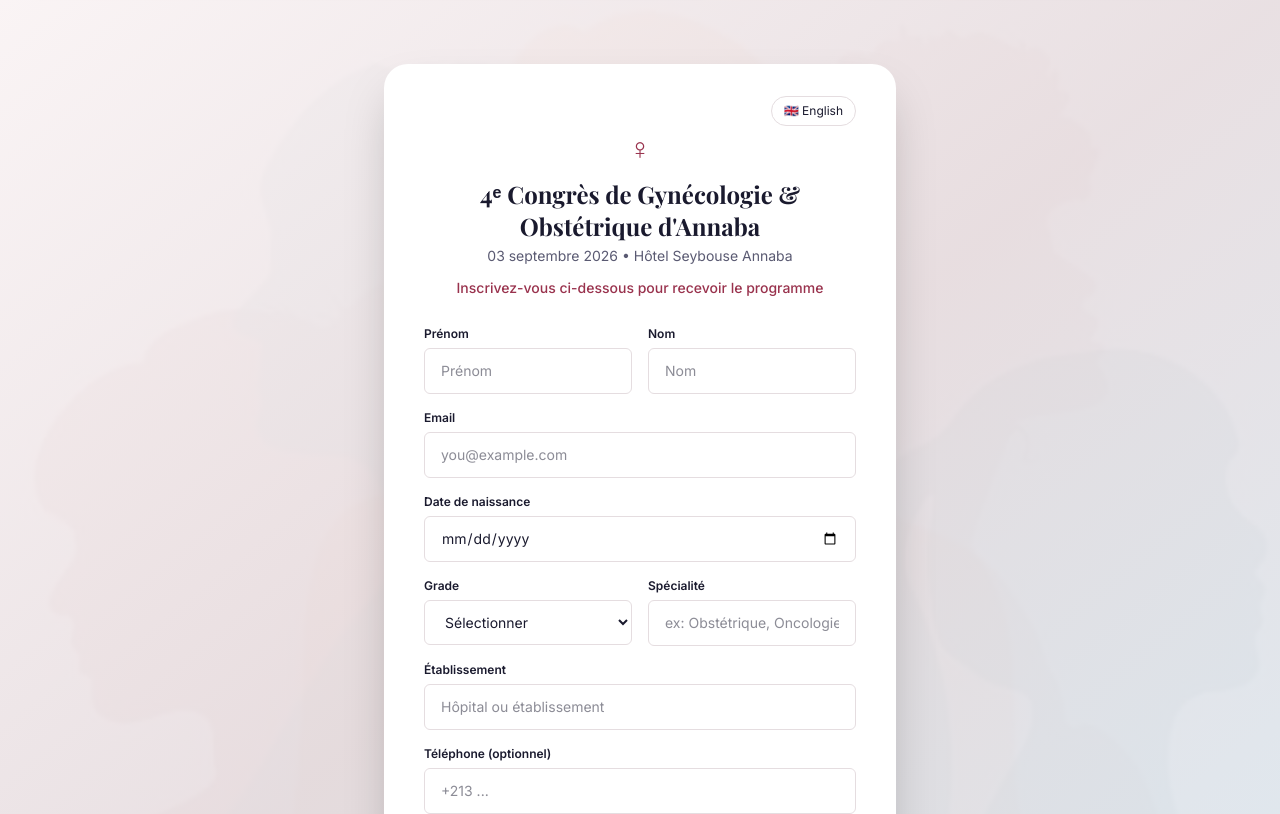
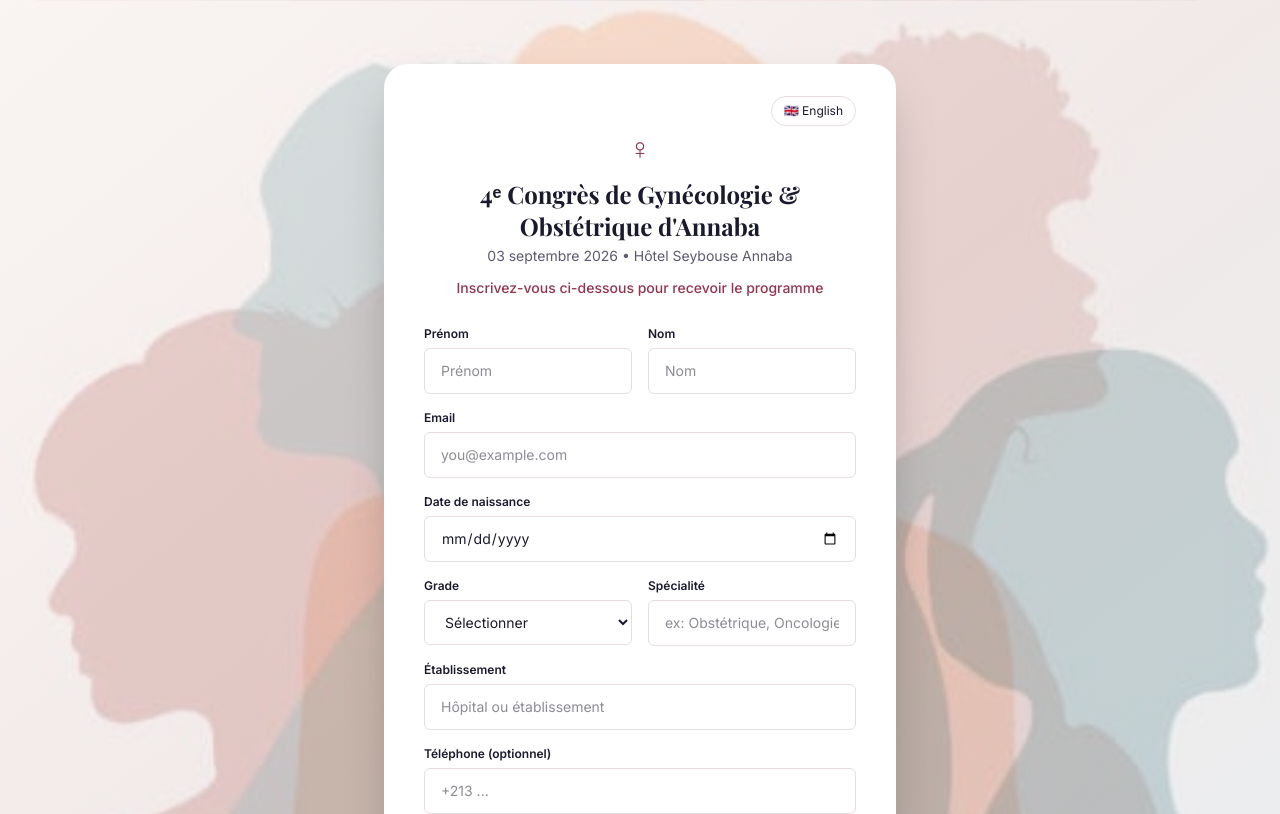
Before and after one commit to jimmydje/gyneco, a Next.js app: page / in a window 1280 px wide. Shown: the top 814 px of the page. Built offline with nearby package versions, Linux system fonts and the light colour scheme.

Commit message:
fix: réduire l'opacité des overlays pour que l'image de fond soit visible

```diff
--- a/src/app/page.tsx
+++ b/src/app/page.tsx
@@ -102,7 +102,7 @@ export default function HomePage() {
         }}
       >
         {/* Overlay */}
-        <div className="absolute inset-0 bg-white/90" />
+        <div className="absolute inset-0 bg-white/40" />
         <div className="max-w-2xl mx-auto relative z-10">
           {/* Language switcher */}
           <div className="text-right mb-4">
@@ -197,7 +197,7 @@ export default function HomePage() {
       }}
     >
       {/* Overlay */}
-      <div className="absolute inset-0 bg-gradient-to-br from-[#faf4f5]/95 via-[#e8dfe2]/95 to-[#dce8f0]/95" />
+      <div className="absolute inset-0 bg-gradient-to-br from-[#faf4f5]/50 via-[#e8dfe2]/50 to-[#dce8f0]/50" />
       <div className="bg-white rounded-3xl shadow-2xl w-full max-w-lg overflow-hidden relative z-10">
         <div className="text-center pt-8 sm:pt-10 px-6 sm:px-10">
           {/* Language switcher */}
```
